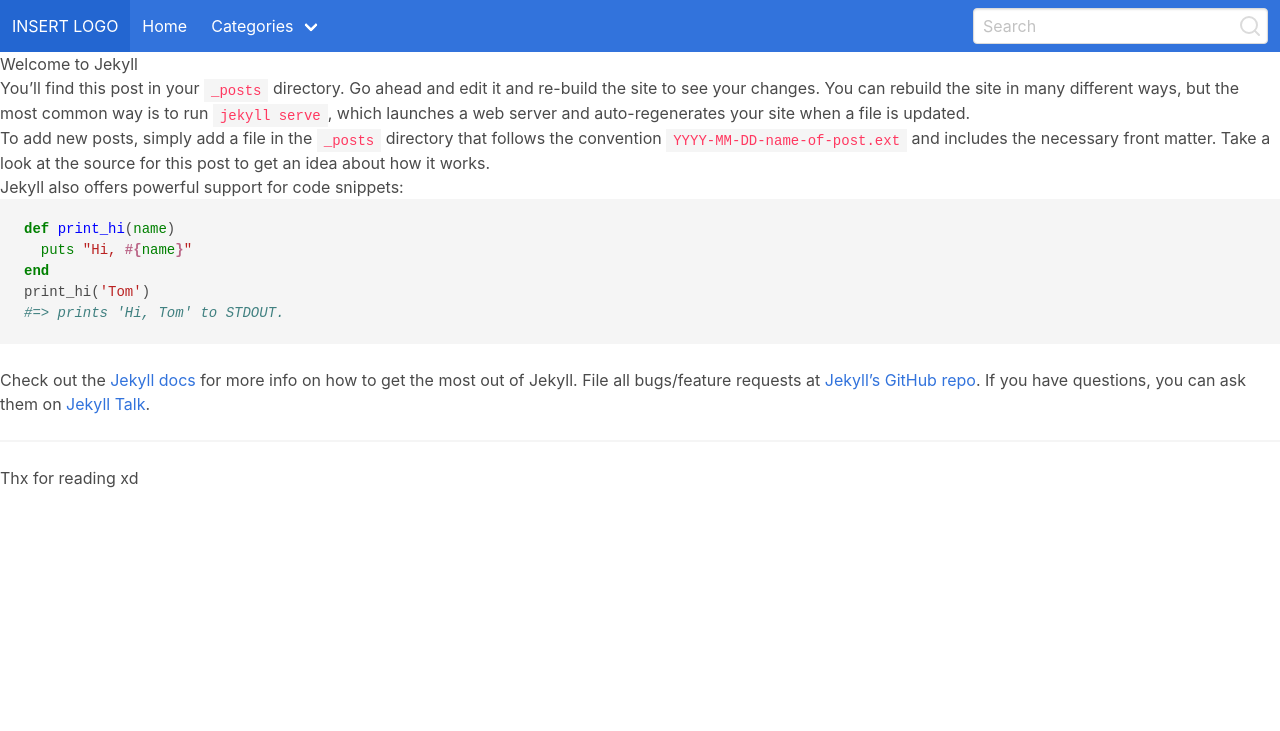
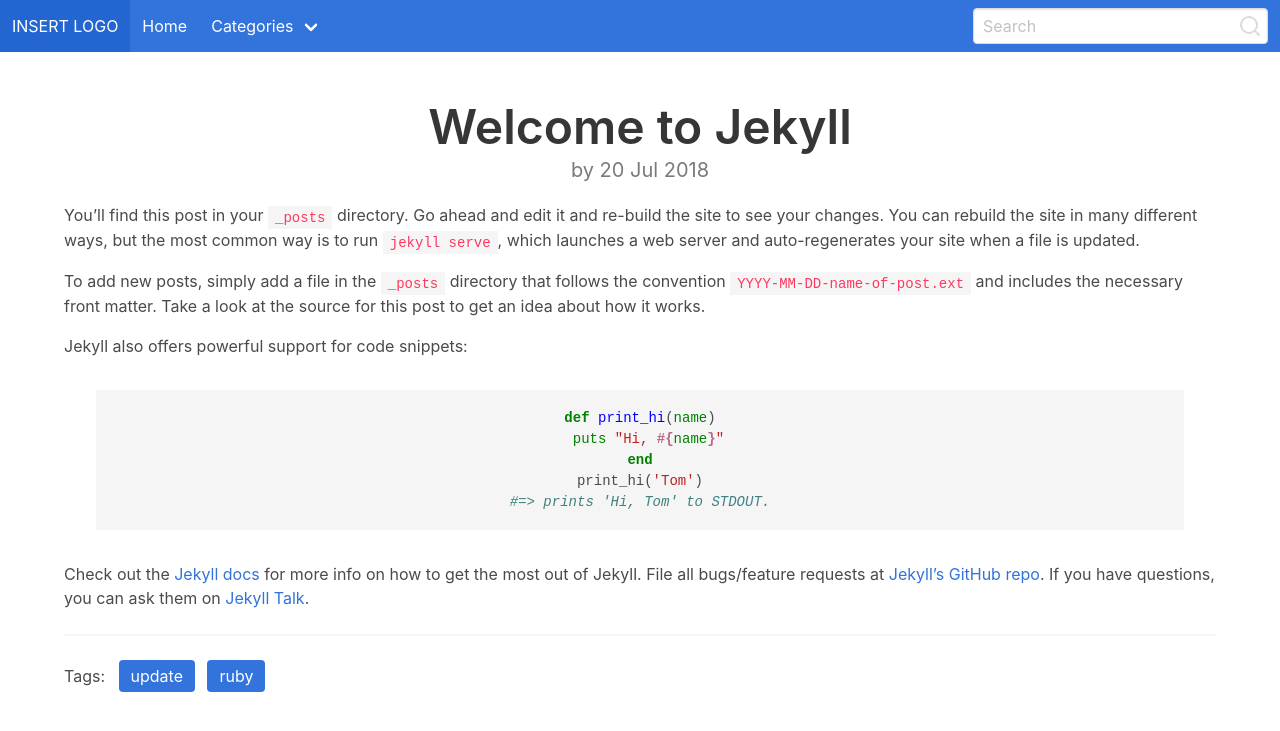
Before and after one commit to dunmanhigh/smarticc, a Jekyll site: the page built from _posts/2018-07-20-welcome-to-jekyll.markdown, in a window 1280 px wide. Shown: the top 731 px of the page. Built offline with Jekyll 4.4.1, drawn with Linux system fonts in a browser that asks for light colours.

Commit message:
Add styling

```diff
--- a/_includes/footer.html
+++ b/_includes/footer.html
@@ -1,2 +1,2 @@
-<hr>
-<h1>Thx for reading xd</h1>
+
+<script type="text/javascript" src="{{ '/assets/js/main.js' | relative_url }}"></script>
--- a/_includes/header.html
+++ b/_includes/header.html
@@ -1,6 +1,6 @@
 <nav class="navbar is-link">
   <div class="navbar-brand">
-    <a class="navbar-item" href="{{ site.baseurl }}">
+    <a class="navbar-item" href="{{ site.baseurl }}/">
       INSERT LOGO
     </a>
     <div class="navbar-burger" data-target="navbar">
--- a/_layouts/post.html
+++ b/_layouts/post.html
@@ -2,6 +2,34 @@
 layout: default
 ---
 
-<h1>{{ page.title }}</h1>
 
-{{ page.content }}
+
+<section class="section">
+  <div class="container">
+    <div class="content">
+      <h1 class="title is-size-1 has-text-centered">
+        {{ page.title }}
+      </h1>
+      <p class="subtitle has-text-grey has-text-centered">
+        {% if post.author != "" %}
+            by {{ page.author }}
+        {% endif %}
+        {{ page.date | date_to_string }}
+      </p>
+
+      <div id="post-content">
+        {{ page.content }}
+      </div>
+
+      <hr>
+      <div class="tags">
+        <p>
+          Tags: &nbsp;
+          {% for tag in page.tags %}
+          <a href="{{ site.baseurl }}{% link tags.html %}#{{ tag }}" class="tag is-medium is-link">{{ tag }}</a>
+          {% endfor %}
+        </p>
+      </div>
+    </div>
+  </div>
+</section>
--- /dev/null
+++ b/assets/js/main.js
@@ -0,0 +1,25 @@
+document.addEventListener('DOMContentLoaded', () => {
+
+  // Get all "navbar-burger" elements
+  const $navbarBurgers = Array.prototype.slice.call(document.querySelectorAll('.navbar-burger'), 0);
+
+  // Check if there are any navbar burgers
+  if ($navbarBurgers.length > 0) {
+
+    // Add a click event on each of them
+    $navbarBurgers.forEach( el => {
+      el.addEventListener('click', () => {
+
+        // Get the target from the "data-target" attribute
+        const target = el.dataset.target;
+        const $target = document.getElementById(target);
+
+        // Toggle the "is-active" class on both the "navbar-burger" and the "navbar-menu"
+        el.classList.toggle('is-active');
+        $target.classList.toggle('is-active');
+
+      });
+    });
+  }
+
+});
--- a/assets/style/main.css
+++ b/assets/style/main.css
@@ -4,3 +4,36 @@
 .post-list__content {
     color: black;
 }
+
+body {
+    display: flex;
+    flex-direction: column;
+    min-height: 100vh;
+}
+main {
+    flex: 1;
+}
+
+article.post {
+  margin: 1rem;
+  padding-bottom: 0.5rem;
+  border-bottom: 1px solid #E6EAEE;
+}
+article.post:last-child {
+  padding-bottom: 0;
+  border-bottom: none;
+}
+
+#post-content code {
+  text-align: left;
+}
+
+.feather {
+  width: 24px;
+  height: 24px;
+  stroke: currentColor;
+  stroke-width: 2;
+  stroke-linecap: round;
+  stroke-linejoin: round;
+  fill: none;
+}
```
Also changed, not shown: 404.html (+12 -6 lines), tags.html (+22 -8 lines), assets/style/feather-sprite.svg (added).
